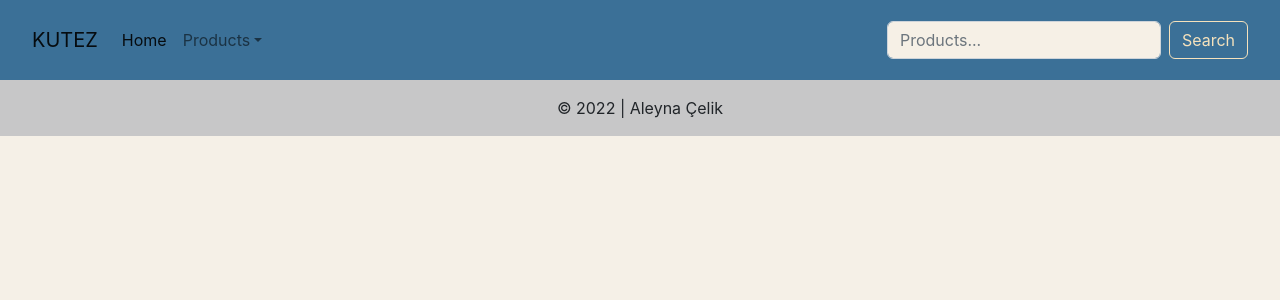
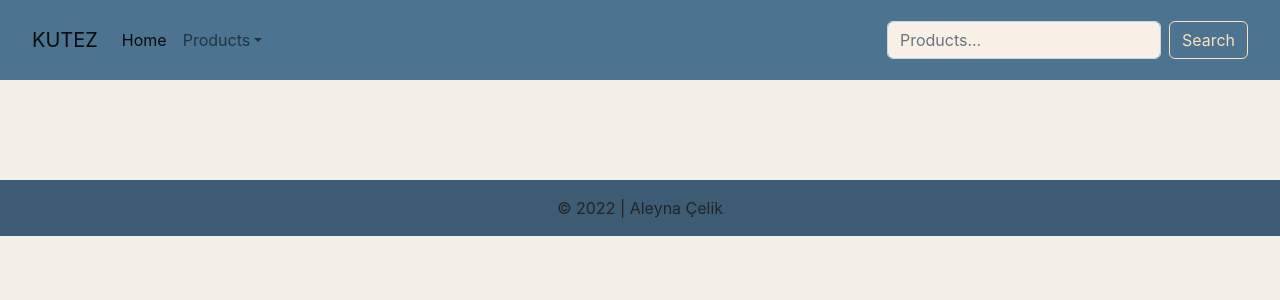
Before and after one commit to clkaley/kutez-frontend-test, a React (Create React App) app: page / in a window 1280 px wide. Shown: the top 300 px of the page. Built offline with nearby package versions, Linux system fonts and the light colour scheme.

Commit message:
changed footer styles

```diff
--- a/src/component/style.css
+++ b/src/component/style.css
@@ -28,3 +28,10 @@
 .dropdown-menu{
     background-color: #f6f0e6;
 }
+
+footer{
+    margin-top: 100px;
+}
+.bg-light{
+    background-color: #4c738f !important;
+}
```
